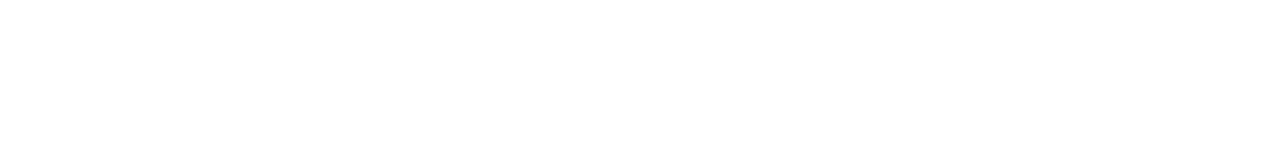
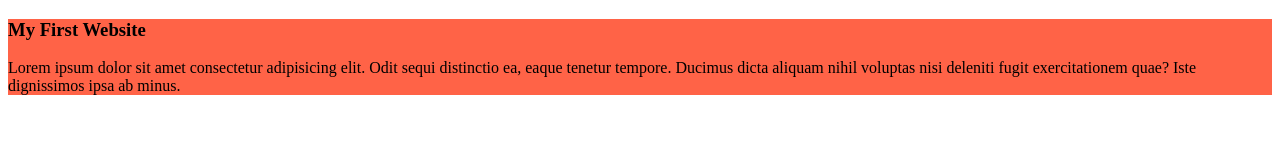
Before and after one commit to imran2024bd/my-simple-website, a plain HTML site: page index.html in a window 1280 px wide. Drawn offline with Linux system fonts and the light colour scheme.

Commit message:
added the first blog

```diff
--- a/index.html
+++ b/index.html
@@ -4,8 +4,13 @@
     <meta charset="UTF-8">
     <meta name="viewport" content="width=device-width, initial-scale=1.0">
     <title>my simple website</title>
+    <link rel="stylesheet" href="styles/style.css">
 </head>
 <body>
+    <div>
+        <h3>My First Website</h3>
+        <p>Lorem ipsum dolor sit amet consectetur adipisicing elit. Odit sequi distinctio ea, eaque tenetur tempore. Ducimus dicta aliquam nihil voluptas nisi deleniti fugit exercitationem quae? Iste dignissimos ipsa ab minus.</p>
+    </div>
 
 </body>
 </html>
--- /dev/null
+++ b/styles/style.css
@@ -0,0 +1,3 @@
+div{
+    background-color: tomato;
+}
```
